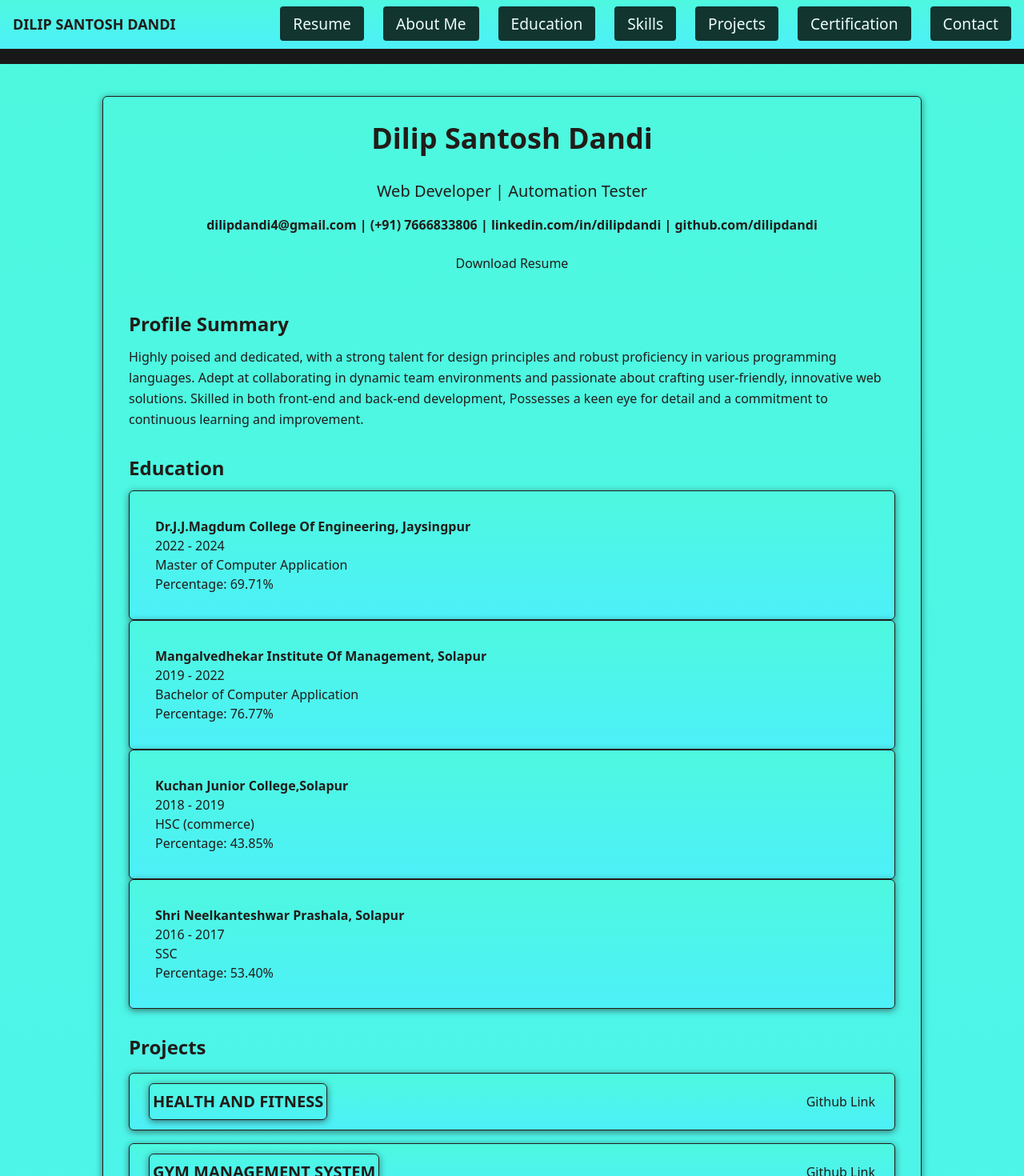
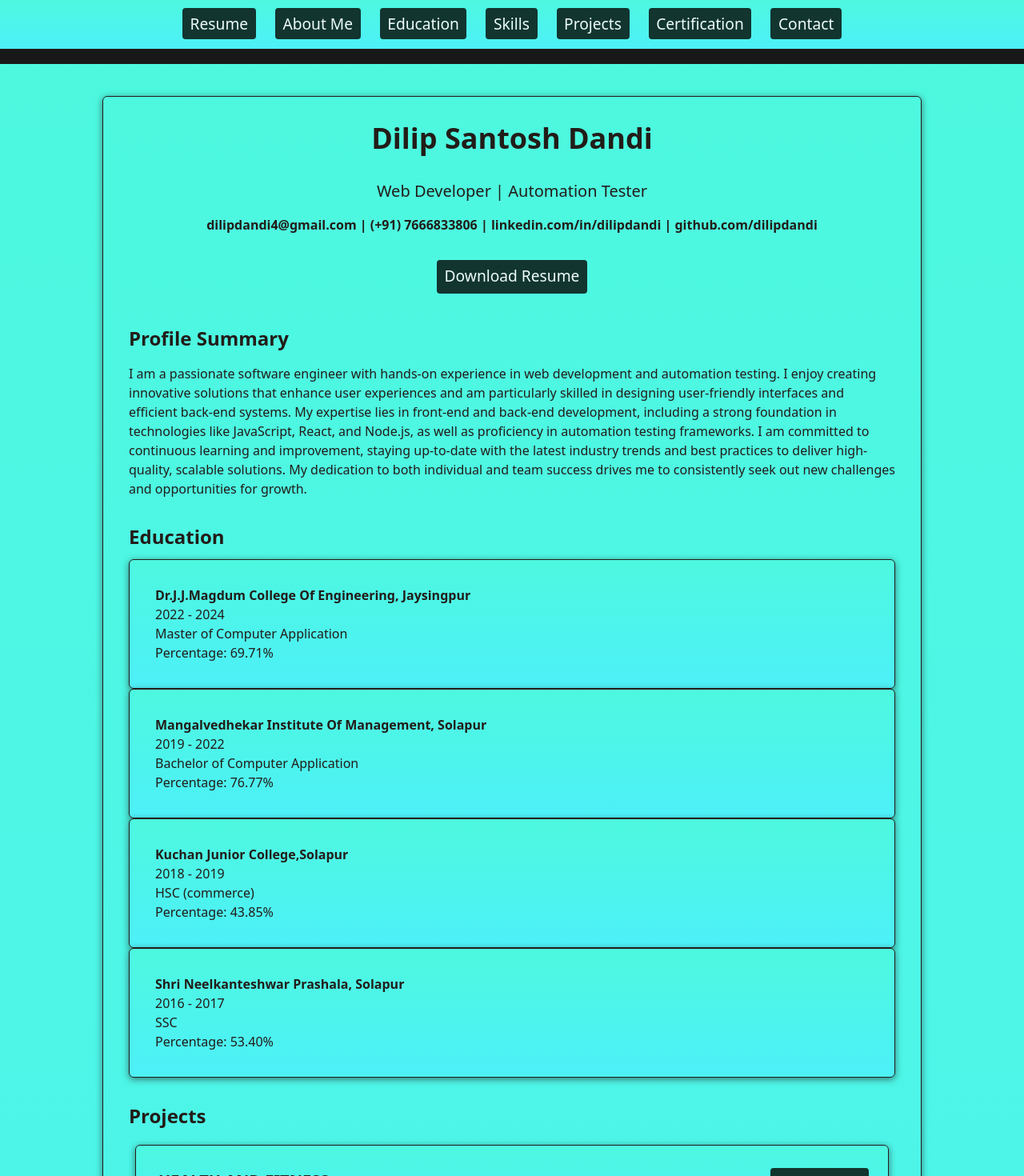
Before and after one commit to dilipdandi/dilip-portfolio, a React (Vite) app: page /resume in a window 1280 px wide. Shown: the top 1470 px of the page at 80% size. Built offline with nearby package versions, Linux system fonts and the light colour scheme.

Commit message:
designed border and buttons

```diff
--- a/src/components/AboutMe.jsx
+++ b/src/components/AboutMe.jsx
@@ -2,6 +2,7 @@ import React, { useEffect, useRef, useState } from 'react';
 import TypingEffect from 'react-typing-effect';
 import profilePic from "../assets/profilePic.jpg";
 import { Link } from "react-router-dom";
+import Summary from './Summary';
 
 
 const AboutMe = () => {
@@ -42,16 +43,7 @@ const AboutMe = () => {
           alt="Dilip Dandi"
           className="img-animation w-56 h-72 object-cover mb-4"
         />
-        <p className="mt-4">
-
-I am a passionate software engineer with hands-on experience in web development and automation testing.
-I enjoy creating innovative solutions that enhance user experiences and am particularly skilled in designing
-user-friendly interfaces and efficient back-end systems. My expertise lies in front-end and back-end development,
-including a strong foundation in technologies like JavaScript, React, and Node.js, as well as proficiency in
-automation testing frameworks. I am committed to continuous learning and improvement, staying up-to-date with
-the latest industry trends and best practices to deliver high-quality, scalable solutions. My dedication to both
-individual and team success drives me to consistently seek out new challenges and opportunities for growth.
-        </p>
+        <Summary />
         <li className="mt-6 items-center justify-center">
             <Link
               to="/contact"
--- a/src/components/Header.jsx
+++ b/src/components/Header.jsx
@@ -1,5 +1,4 @@
 import React, { useState } from "react";
-import profilePic from "../assets/profilePic.jpg";
 import { Link } from "react-router-dom";
 
 const Header = () => {
@@ -15,20 +14,14 @@ const Header = () => {
 
   return (
     <header className="content p-4 fixed w-full border-b top-0 left-0 z-50">
-      <nav className="container mx-auto flex justify-between items-center">
-        <div className="flex items-center space-x-4">
-          <div className="text-lg font-bold truncate md:whitespace-nowrap">
-            DILIP SANTOSH DANDI
-          </div>
-        </div>
-
+      <nav className="container mx-auto flex items-center justify-center">
         <div className="md:hidden">
           <button
             onClick={handleMenuToggle}
             className="btn focus:outline-none bg-transparent"
           >
             <svg
-              className="w-6 h-6 text-textColor"
+              className="w-6 h-6"
               fill="none"
               stroke="currentColor"
               viewBox="0 0 24 24"
@@ -52,7 +45,7 @@ const Header = () => {
           <li>
             <Link
               to={"resume"}
-              className="btn hover:text-gray-300 hover:underline"
+              className="btn hover:text-gray-300"
               onClick={handleLinkClick}
             >
               Resume
@@ -61,7 +54,7 @@ const Header = () => {
           <li>
             <Link
               to={"/"}
-              className="btn hover:text-gray-300 hover:underline"
+              className="btn hover:text-gray-300"
               onClick={handleLinkClick}
             >
               About Me
@@ -70,7 +63,7 @@ const Header = () => {
           <li>
             <Link
               to="education"
-              className="btn hover:text-gray-300 hover:underline"
+              className="btn hover:text-gray-300 "
               onClick={handleLinkClick}
             >
               Education
@@ -79,7 +72,7 @@ const Header = () => {
           <li>
             <Link
               to="skills"
-              className="btn hover:text-gray-300 hover:underline"
+              className="btn hover:text-gray-300 "
               onClick={handleLinkClick}
             >
               Skills
@@ -88,7 +81,7 @@ const Header = () => {
           <li>
             <Link
               to="projects"
-              className="btn hover:text-gray-300 hover:underline"
+              className="btn hover:text-gray-300 "
               onClick={handleLinkClick}
             >
               Projects
@@ -97,7 +90,7 @@ const Header = () => {
           <li>
             <Link
               to="certification"
-              className="btn hover:text-gray-300 hover:underline"
+              className="btn hover:text-gray-300"
               onClick={handleLinkClick}
             >
               Certification
@@ -106,7 +99,7 @@ const Header = () => {
           <li>
             <Link
               to="contact"
-              className="btn hover:text-gray-300 hover:underline"
+              className="btn hover:text-gray-300"
               onClick={handleLinkClick}
             >
               Contact
--- a/src/components/Resume.jsx
+++ b/src/components/Resume.jsx
@@ -3,6 +3,7 @@ import {data} from "../data.js"
 import Education from "./ui/Education.jsx";
 import Project from "./ui/project.jsx";
 import Certificate from "./ui/Certificate.jsx";
+import Summary from "./Summary.jsx";
 
 const Resume = () => {
 
@@ -78,7 +79,7 @@ const Resume = () => {
                 {" "}github.com/dilipdandi
               </a>
             </div>
-            <button onClick={handleDownload} className="button-8 w-fit px-6 py-2 rounded-lg transition duration-300">
+            <button onClick={handleDownload} className="btn w-fit px-6 py-2 rounded-lg transition duration-300">
               Download Resume
             </button>
           </div>
@@ -86,15 +87,7 @@ const Resume = () => {
             <h2 className="text-2xl font-semibold mb-3">
               Profile Summary
             </h2>
-            <p className="leading-relaxed">
-              Highly poised and dedicated, with a strong talent for design
-              principles and robust proficiency in various programming
-              languages. Adept at collaborating in dynamic team environments and
-              passionate about crafting user-friendly, innovative web solutions.
-              Skilled in both front-end and back-end development, Possesses a
-              keen eye for detail and a commitment to continuous learning and
-              improvement.
-            </p>
+           <Summary />
           </div>
 
           <div className="mb-8">
@@ -119,7 +112,7 @@ const Resume = () => {
               Projects
             </h2>
             {projects.map((item) =>(
-              <figure className="flex flex-col my-4">
+              <figure className="flex flex-col justify-between w-full bg-highlightBg px-2 py-2 rounded-xl">
               <Project
               key={item.name}
               name={item.name}
@@ -134,9 +127,9 @@ const Resume = () => {
             </h2>
             {skills.map((skill,idx) =>{
               return(
-                <div key={idx} className="flex items-center justify-center w-full bg-highlightBg px-4 py-2 border rounded-xl">
+                <figure key={idx} className="border flex items-center justify-center w-full bg-highlightBg px-2 py-2 rounded-xl">
                   <p>{skill.name}</p>
-                </div>
+                </figure>
               )
             })}
           </div>
@@ -173,7 +166,7 @@ const Resume = () => {
                 (interest) => (
                   <span
                     key={interest}
-                    className="px-4 py-2 rounded-full"
+                    className="border my-2 px-4 py-2 rounded-full"
                   >
                     {interest}
                   </span>
--- /dev/null
+++ b/src/components/Summary.jsx
@@ -0,0 +1,14 @@
+export default function Summary() {
+    return (
+        <>
+        <p className="mt-4">I am a passionate software engineer with hands-on experience in web development and automation testing.
+        I enjoy creating innovative solutions that enhance user experiences and am particularly skilled in designing
+        user-friendly interfaces and efficient back-end systems. My expertise lies in front-end and back-end development,
+        including a strong foundation in technologies like JavaScript, React, and Node.js, as well as proficiency in
+        automation testing frameworks. I am committed to continuous learning and improvement, staying up-to-date with
+        the latest industry trends and best practices to deliver high-quality, scalable solutions. My dedication to both
+        individual and team success drives me to consistently seek out new challenges and opportunities for growth.
+        </p>
+        </>
+    )
+}
--- a/src/components/ui/Certificate.jsx
+++ b/src/components/ui/Certificate.jsx
@@ -10,7 +10,7 @@ const Certificate = ({ name, link }) => {
         target="_blank"
         rel="noopener noreferrer"
         href={link}
-        className="button-8 mt-2 md:mt-0"
+        className="btn mt-2 md:mt-0"
       >
         View
       </a>
--- a/src/components/ui/project.jsx
+++ b/src/components/ui/project.jsx
@@ -3,7 +3,7 @@ import React from "react";
 const Project = ({ name, gitLink }) => {
   return (
     <figure className="content border flex flex-col md:flex-row justify-between items-center text-center rounded-sm bg-highlightBg p-4 md:px-6 md:py-3">
-      <h2 className="uppercase decoration-secondary font-semibold cursor-default text-lg md:text-xl rounded-lg  px-1 py-2 border border">
+      <h2 className="uppercase decoration-secondary font-semibold cursor-default text-lg md:text-xl rounded-lg  px-1 py-2">
         {name}
       </h2>
       <div className="flex flex-col md:flex-row gap-2 md:gap-4 mt-2 md:mt-0">
@@ -11,7 +11,7 @@ const Project = ({ name, gitLink }) => {
           target="_blank"
           rel="noopener noreferrer"
           href={gitLink}
-          className="button-32 text-center"
+          className="btn my-2"
         >
           Github Link
         </a>
--- a/src/data.js
+++ b/src/data.js
@@ -100,6 +100,7 @@ const skills = [
     },
   ];
 
+
   export const data = {
     skills,
     interpersonalSkills,
--- a/src/index.css
+++ b/src/index.css
@@ -27,7 +27,7 @@ html {
 .btn{
   width: fit-content;
   margin-top: 1rem;
-  padding: 0.5rem 1rem;
+  padding: 0.4rem 0.6rem;
   border: none;
   border-radius: 4px;
   background: #12352f;
```
